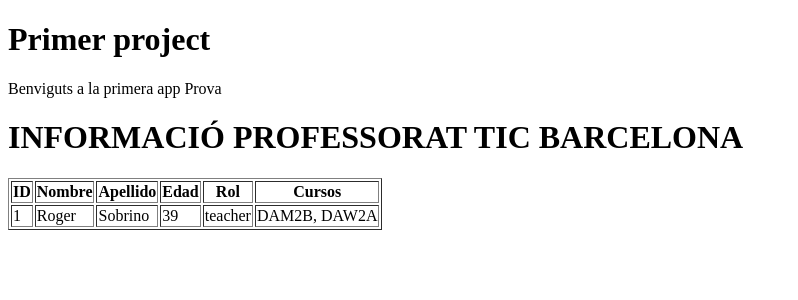
After one commit to JunhongITIBCN/M7_UF4, a Django app: page /centre/teacher/teachers/1 in a window 1280 px wide. The commit adds this page. Shown: the top 300 px of the page, without its empty margins (0-798 px from the left). Run offline with Django 5.2, Linux system fonts and the light colour scheme.

Commit message:
Complentado enlaces

```diff
--- a/TIC_BCN_JHZ/centre/templates/alumn.html
+++ b/TIC_BCN_JHZ/centre/templates/student.html
@@ -1,8 +1,7 @@
 {% extends 'index.html' %}
 {% block content %}
 
-
-<h1>INFORMACIÓ Alumne DAW2A TIC BARCELONA</h1>
+<h1>INFORMACIÓ AlUMNE DAW2A TIC BARCELONA</h1>
 <table border="1">
     <tr>
         <th>ID</th>
@@ -13,7 +12,6 @@
         <th>Curs</th>
         <th>Moduls</th>
     </tr>
-    {% for student in students %}
     <tr>
         <td>{{ student.id }}</td>
         <td>{{ student.nom }}</td>
@@ -23,6 +21,6 @@
         <td>{{ student.curs }}</td>
         <td>{{ student.moduls_matriculats | join:", " }}</td>
     </tr>
-    {% endfor %}
 </table>
+
 {% endblock %}
--- /dev/null
+++ b/TIC_BCN_JHZ/centre/templates/teacher.html
@@ -0,0 +1,23 @@
+{% extends 'index.html' %}
+{% block content %}
+<h1>INFORMACIÓ PROFESSORAT TIC BARCELONA</h1>
+<table border="1">
+    <tr>
+        <th>ID</th>
+        <th>Nombre</th>
+        <th>Apellido</th>
+        <th>Edad</th>
+        <th>Rol</th>
+        <th>Cursos</th>
+    </tr>
+    <tr>
+        <td>{{ teacher.id }}</td>
+        <td>{{ teacher.nom }}</td>
+        <td>{{ teacher.cognom }}</td>
+        <td>{{ teacher.edat }}</td>
+        <td>{{ teacher.rol }}</td>
+        <td>{{ teacher.curs | join:", " }}</td>
+    </tr>
+</table>
+
+{% endblock %}
--- a/TIC_BCN_JHZ/centre/urls.py
+++ b/TIC_BCN_JHZ/centre/urls.py
@@ -4,5 +4,8 @@ from .import views
 urlpatterns = [
     path('', views.index, name='index'),
     path('student/',views.student, name='alumn'),
-    path('teacher/<int:pk>', views.teacher, name='prof'),
+    path('teacher/', views.teacher, name='prof'),
+    path('teacher/teachers/<str:pk>', views.teachers, name ='teacher'),
+    path('student/students/<str:pk>', views.students, name ='student')
+
 ]
--- a/TIC_BCN_JHZ/centre/views.py
+++ b/TIC_BCN_JHZ/centre/views.py
@@ -97,3 +97,102 @@ def teacher(request):
     ]
     template = loader.get_template('prof.html')
     return HttpResponse(template.render({'teachers': teachers}, request))
+
+
+def teachers(request, pk):
+    teachers = [
+        {
+            'id': '1',
+            'nom': 'Roger',
+            'cognom': 'Sobrino',
+            'edat': 39,
+            'rol': 'teacher',
+            'curs': ['DAM2B', 'DAW2A']
+        },
+        {
+            'id': '2',
+            'nom': 'Josep Oriol',
+            'cognom': 'Roca',
+            'edat': 25,
+            'rol': 'teacher',
+            'curs': ['DAM2B', 'DAW2A', 'DAW1A']
+        },
+        {
+            'id': '3',
+            'nom': 'Juanma',
+            'cognom': 'Sanchez',
+            'edat': 24,
+            'rol': 'teacher',
+            'curs': ['DAM2B', 'DAW2A']
+        }
+    ]
+    teachers_Obj = None
+    for i in teachers :
+        if i['id'] == pk:
+            teachers_Obj = i
+            return render(request, 'teacher.html', {'teacher': teachers_Obj})
+
+
+
+def students(request, pk):
+    students = [
+        {
+            'id': '1',
+            'nom': 'Jun',
+            'cognom1': 'Zhu',
+            'cognom2': 'Zhang',
+            'correu': '2023_junhong.zhu@iticbcn.cat',
+            'curs': 'DAW2A',
+            'moduls_matriculats': ['Mòdul 9', 'Mòdul 7' , 'Mòdul 6' , 'Mòdul 5']
+        },
+        {
+            'id': '2',
+            'nom': 'Joel',
+            'cognom1': 'Ghanem',
+            'cognom2': 'Gomez',
+            'correu': '2023_joel.ghanem@iticbcn.cat',
+            'curs': 'DAW2A',
+            'moduls_matriculats':  ['Mòdul 9', 'Mòdul 7' , 'Mòdul 6']
+        },
+        {
+            'id': '3',
+            'nom': 'Anxo',
+            'cognom1': 'Aragundi',
+            'cognom2': 'Mesias',
+            'correu': '2023_anxo.aragundi@iticbcn.cat',
+            'curs': 'DAW2A',
+            'moduls_matriculats':  ['Mòdul 9', 'Mòdul 7' , 'Mòdul 6']
+        },
+        {
+            'id': '4',
+            'nom': 'Eric',
+            'cognom1': 'Sanchez',
+            'cognom2': 'Vasquez',
+            'correu': '2023_eric.sanchez@iticbcn.cat',
+            'curs': 'DAW2A',
+            'moduls_matriculats':  ['Mòdul 9', 'Mòdul 7' , 'Mòdul 6']
+        },
+        {
+            'id': '5',
+            'nom': 'Dinar',
+            'cognom1': 'Khazimullin',
+            'cognom2': 'notiene',
+            'correu': '2023_dinar.khazimullin@iticbcn.cat',
+            'curs': 'DAW2A',
+            'moduls_matriculats':  ['Mòdul 9', 'Mòdul 7' , 'Mòdul 6']
+        },
+        {
+            'id': '6',
+            'nom': 'Carlos',
+            'cognom1': 'Zambrano',
+            'cognom2': 'aray',
+            'correu': '2023_carlos.zambrano@iticbcn.cat',
+            'curs': 'DAW2A',
+            'moduls_matriculats':  ['Mòdul 9', 'Mòdul 7' , 'Mòdul 6']
+        }
+    ]
+    students_Obj = None
+    for i in students :
+        if i['id'] == pk:
+            students_Obj = i
+    return render(request, 'student.html', {'student': students_Obj})
```
